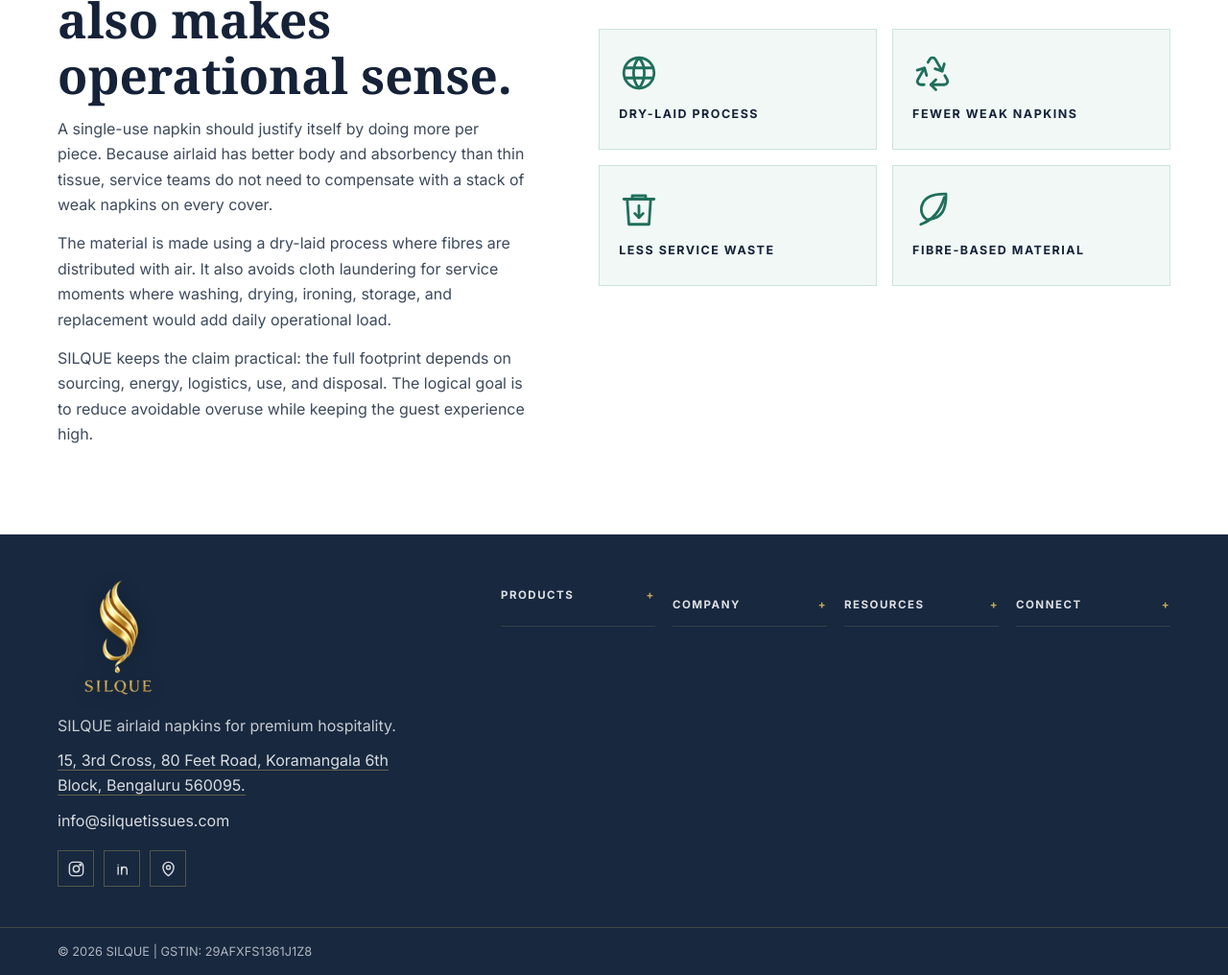
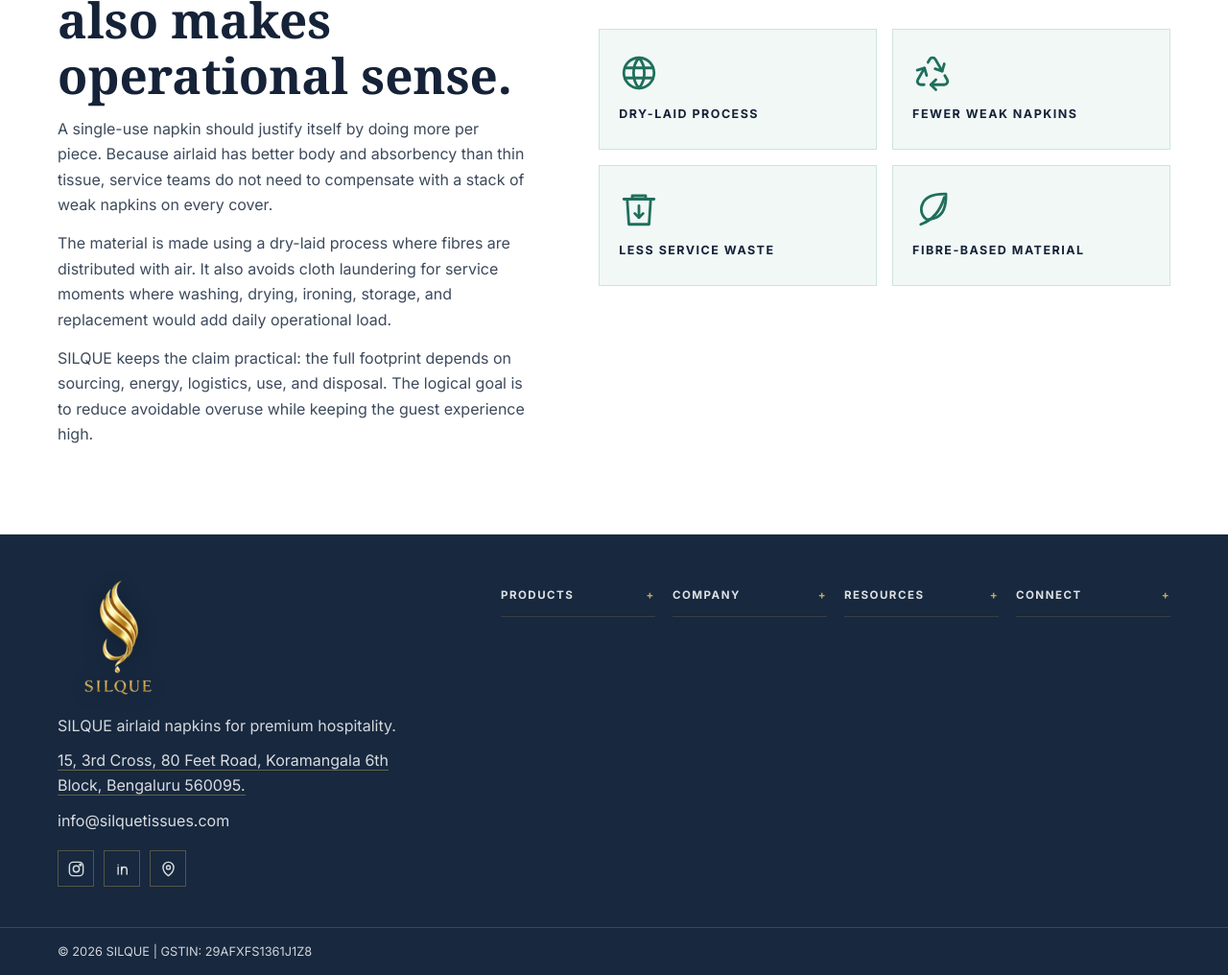
Before and after one commit to 0RAHUL12/SILQUE, a plain HTML site: page public/index.html in a window 1280 px wide. Shown: the part 2536-3552 px from the top of the page at 96% size. Drawn offline with Linux system fonts and the light colour scheme.

Commit message:
fix(footer): resolve collapsed products column vertical misalignment and WebKit summary centering

```diff
--- a/public/assets/site.css
+++ b/public/assets/site.css
@@ -206,14 +206,14 @@ summary { cursor: pointer; color: var(--navy); font-weight: 700; }
 .social-icon:hover { background: rgba(198,168,92,.14); border-color: rgba(198,168,92,.72); transform: translateY(-1px); }
 .social-icon svg { width: 19px; height: 19px; fill: none; stroke: currentColor; stroke-width: 1.8; stroke-linecap: round; stroke-linejoin: round; }
 .footer-nav-compact { display: grid; grid-template-columns: repeat(4, minmax(0, 1fr)); gap: 18px; }
-.footer-group { background: transparent; border: 0; border-bottom: 1px solid rgba(198,168,92,.18); padding: 0; }
+.footer-group { display: flex; flex-direction: column; justify-content: flex-start; background: transparent; border: 0; border-bottom: 1px solid rgba(198,168,92,.18); padding: 0; margin: 0; }
 .footer-group summary { color: rgba(255,255,255,.78); list-style: none; padding: 12px 0; font-size: .72rem; text-transform: uppercase; letter-spacing: .13em; }
 .footer-group summary::-webkit-details-marker { display: none; }
 .footer-group summary::after { content: "+"; float: right; color: var(--gold); }
 .footer-group[open] summary::after { content: "-"; }
 .footer-group ul { list-style: none; margin: 0; padding: 0 0 14px; }
 .footer-group li { margin-bottom: 8px; }
-.footer-bar { border-top: 1px solid rgba(198,168,92,.22); padding: 14px 0; font-size: .8rem; color: rgba(255,255,255,.66); }
+.footer-bar { border-top: 1px solid rgba(198,168,92,.22); padding: 14px 0; font-size: .8rem; color: rgba(255,255,255,.80); }
 @keyframes heroZoom { from { transform: scale(1); } to { transform: scale(1.06); } }
 @media (max-width: 1100px) { .grid-5 { grid-template-columns: repeat(3,1fr); } .grid-4 { grid-template-columns: repeat(2,1fr); } }
 @media (max-width: 860px) { .nav { align-items: flex-start; flex-direction: column; padding: 10px 0; } .nav-links { gap: 14px; } .visual-hero { min-height: 620px; } .image-feature-row, .split-intro, .showcase-item, .showcase-item.reverse, .detail-grid, .download-grid, .download-actions, .hero-grid, .two-col, .grid-3 { grid-template-columns: 1fr; } .showcase-item.reverse img { order: 0; } .showcase-item { min-height: auto; } .showcase-item img { min-height: 320px; } .footer-grid, .footer-nav-compact { grid-template-columns: 1fr; } }
@@ -338,7 +338,7 @@ summary { cursor: pointer; color: var(--navy); font-weight: 700; }
 .contact-strip .btn-gold { background: var(--navy); color: #fff; }
 .footer-grid { grid-template-columns: minmax(260px, .8fr) minmax(360px, 1.45fr); }
 .site-footer .brand-logo { width: 128px; height: 128px; margin-bottom: 16px; filter: drop-shadow(0 2px 10px rgba(0,0,0,.24)); }
-.footer-brand p { color: rgba(255,255,255,.76); }
+.footer-brand p { color: rgba(255,255,255,.82); }
 .footer-group summary { color: rgba(255,255,255,.86); }
 .footer-group a:hover { color: #fff; }
 @media (max-width: 860px) {
```
